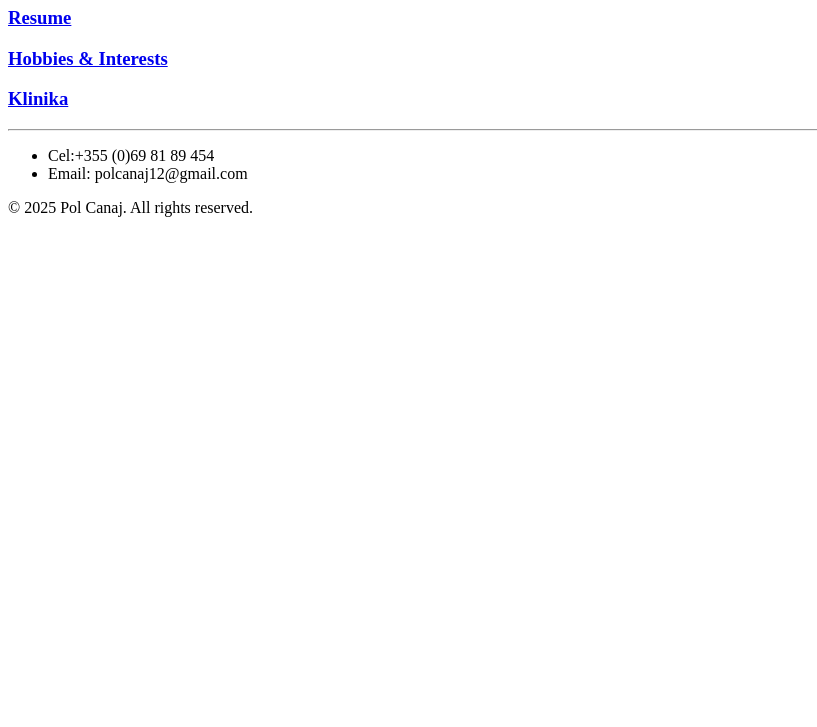
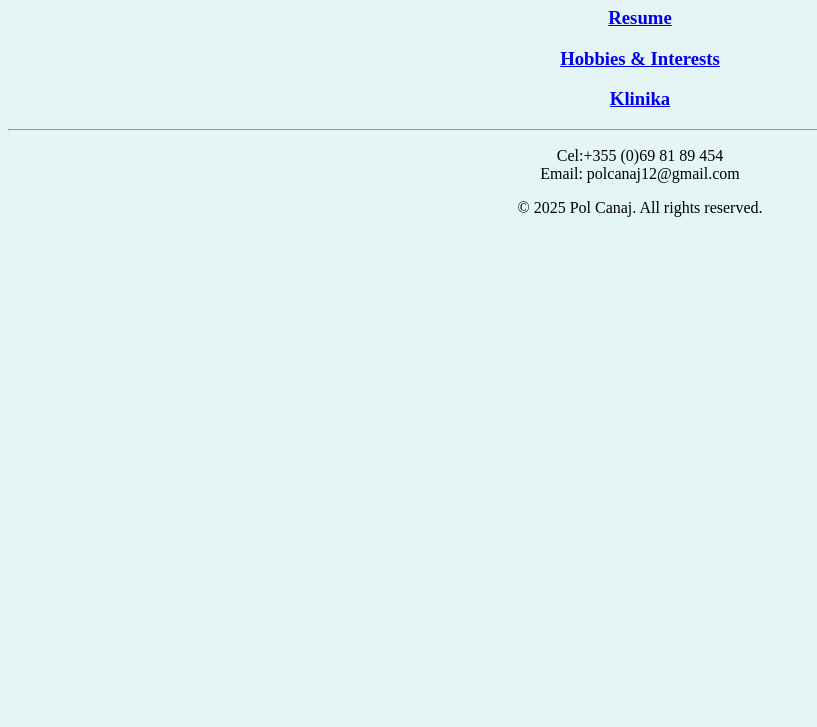
Before and after one commit to fyw82xk78v-hash/Pol-s-Resume, a plain HTML site: page contact.html in a window 1280 px wide. Shown: the part 73-800 px from the top of the page, without its empty margins (0-817 px from the left). Drawn offline with Linux system fonts and the light colour scheme.

Commit message:
Add CSS link to contact.html

```diff
--- a/contact.html
+++ b/contact.html
@@ -3,6 +3,7 @@
 <head>
     <meta charset="UTF-8">
     <meta name="viewport" content="width=device-width, initial-scale=1.0">
+    <link rel="stylesheet" href="contact.css">
     <title>Contact</title>
 </head>
 <body>
@@ -16,4 +17,5 @@
     </ul>
 </body>
 <footer><p>© 2025 Pol Canaj. All rights reserved.</p></footer>
+
 </html>
```
